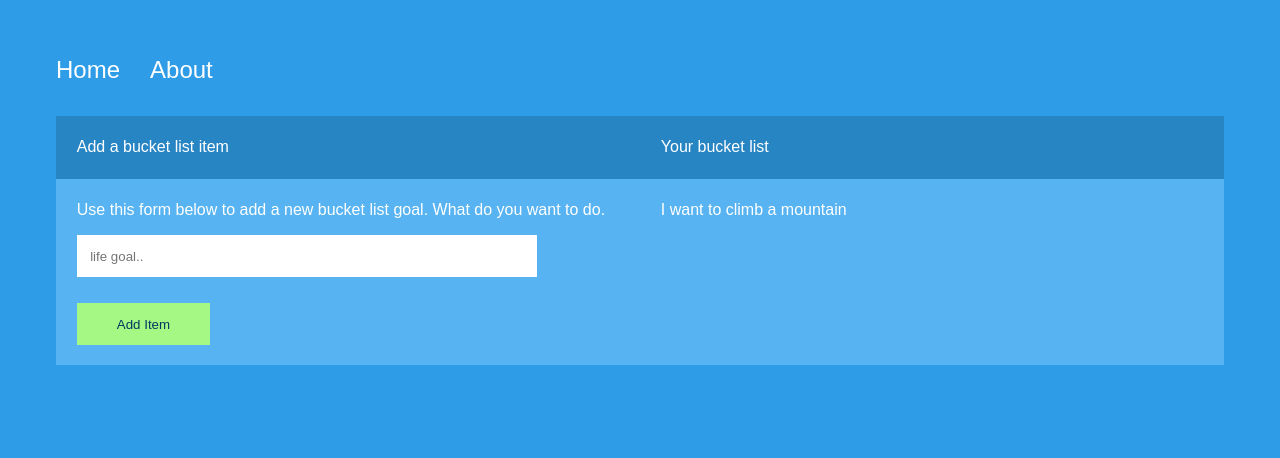
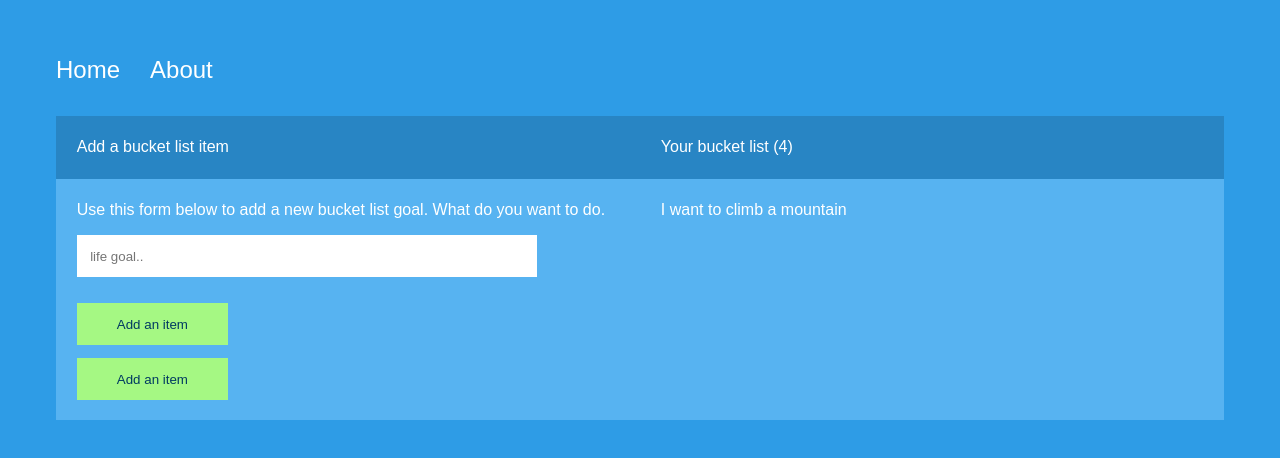
Before and after one commit to bobkoby5i/intro-angular-goals, an Angular app: page / in a window 1280 px wide. Shown: the top 458 px of the page. Built offline with nearby package versions, Linux system fonts and the light colour scheme.

Commit message:
interpolation

```diff
--- a/src/app/home/home.component.html
+++ b/src/app/home/home.component.html
@@ -3,7 +3,7 @@
         <p>Add a bucket list item</p>
     </div>
     <div class="col">
-        <p>Your bucket list</p>
+        <p>Your bucket list ({{ itemCount }})</p>
     </div>
 </div>
 <div class="container color-light">
@@ -11,7 +11,8 @@
         <p class="sm">Use this form below to add a new bucket list goal. What do you want to do.</p>
         <form>
             <input type="text" class="txt" name="item" placeholder="life goal..">
-            <input type="submit" class="btn" value="Add Item">
+            <input type="submit" class="btn" value="{{ btnText }}">
+            <input type="submit" class="btn" [value]="btnText">
         </form>
     </div>
 
--- a/src/app/home/home.component.ts
+++ b/src/app/home/home.component.ts
@@ -7,6 +7,8 @@ import { Component, OnInit } from '@angular/core';
 })
 export class HomeComponent implements OnInit {
 
+  itemCount: number = 4;
+  btnText: string = 'Add an item'
   constructor() { }
 
   ngOnInit(): void {
```
